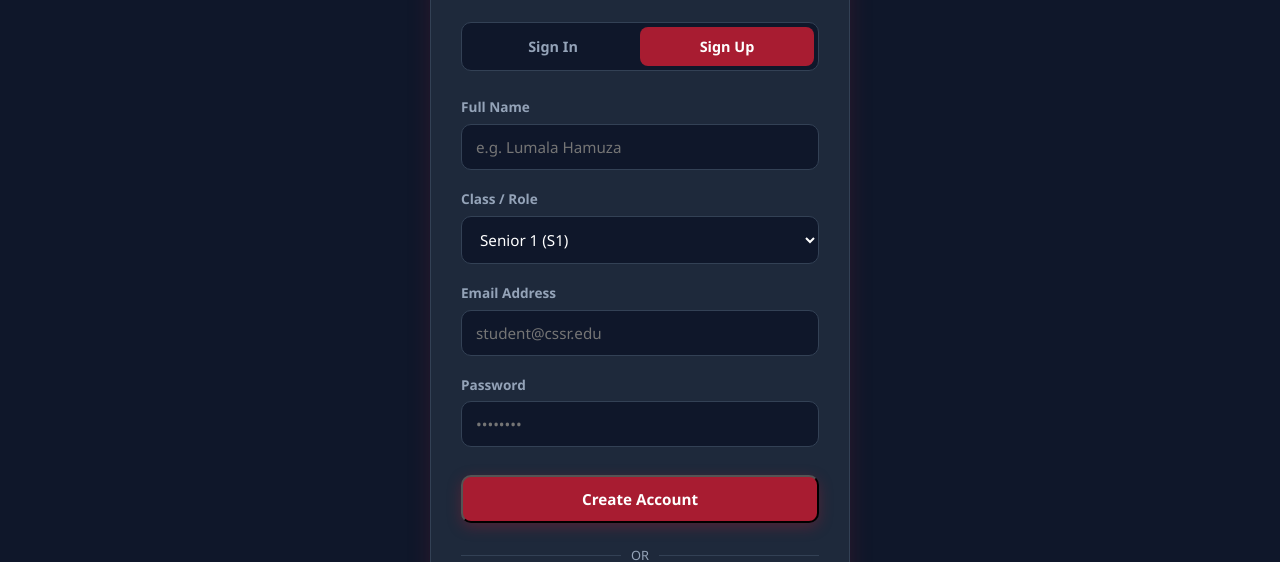
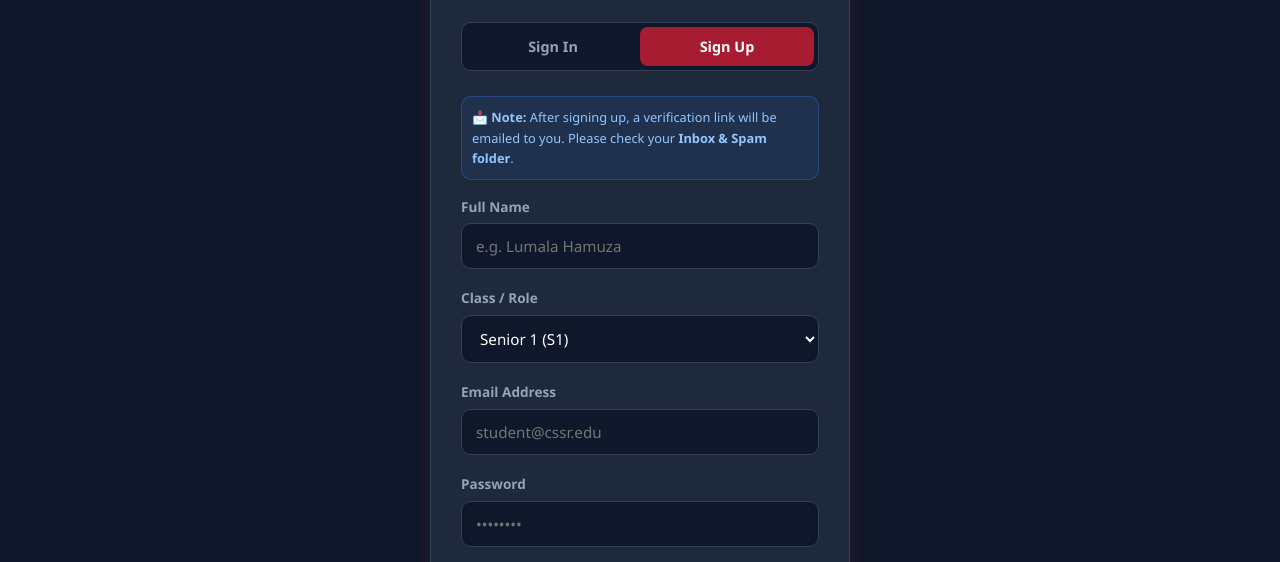
Before and after one commit to antelopestudios88/cssr-ai, a website: page public/login.html in a window 1280 px wide. Both pictures are taken after a click on the button "Sign Up". Shown: the part 238-800 px from the top of the page. Drawn offline with Linux system fonts and the light colour scheme; no server answers.

Commit message:
Update authentication UI and fix user history sorting

```diff
--- a/public/login.html
+++ b/public/login.html
@@ -152,11 +152,12 @@
 
         .auth-message {
             margin-top: 15px;
-            padding: 10px;
+            padding: 12px;
             border-radius: var(--radius-md);
             font-size: 0.85rem;
             text-align: center;
             display: none;
+            line-height: 1.4;
         }
 
         .auth-message.error {
@@ -171,6 +172,16 @@
             border: 1px solid #22c55e;
             color: #86efac;
             display: block;
+        }
+
+        .info-note {
+            background-color: rgba(59, 130, 246, 0.1);
+            border: 1px solid rgba(59, 130, 246, 0.3);
+            color: #93c5fd;
+            padding: 10px;
+            border-radius: var(--radius-md);
+            font-size: 0.8rem;
+            margin-bottom: 16px;
         }
     </style>
 </head>
@@ -207,6 +218,10 @@
 
                 <!-- Sign-Up Specific Fields -->
                 <div id="signupFields" style="display: none;">
+                    <div class="info-note">
+                        📩 <strong>Note:</strong> After signing up, a verification link will be emailed to you. Please check your <strong>Inbox & Spam folder</strong>.
+                    </div>
+
                     <div class="form-group">
                         <label for="fullName">Full Name</label>
                         <input type="text" id="fullName" placeholder="e.g. Lumala Hamuza">
```
